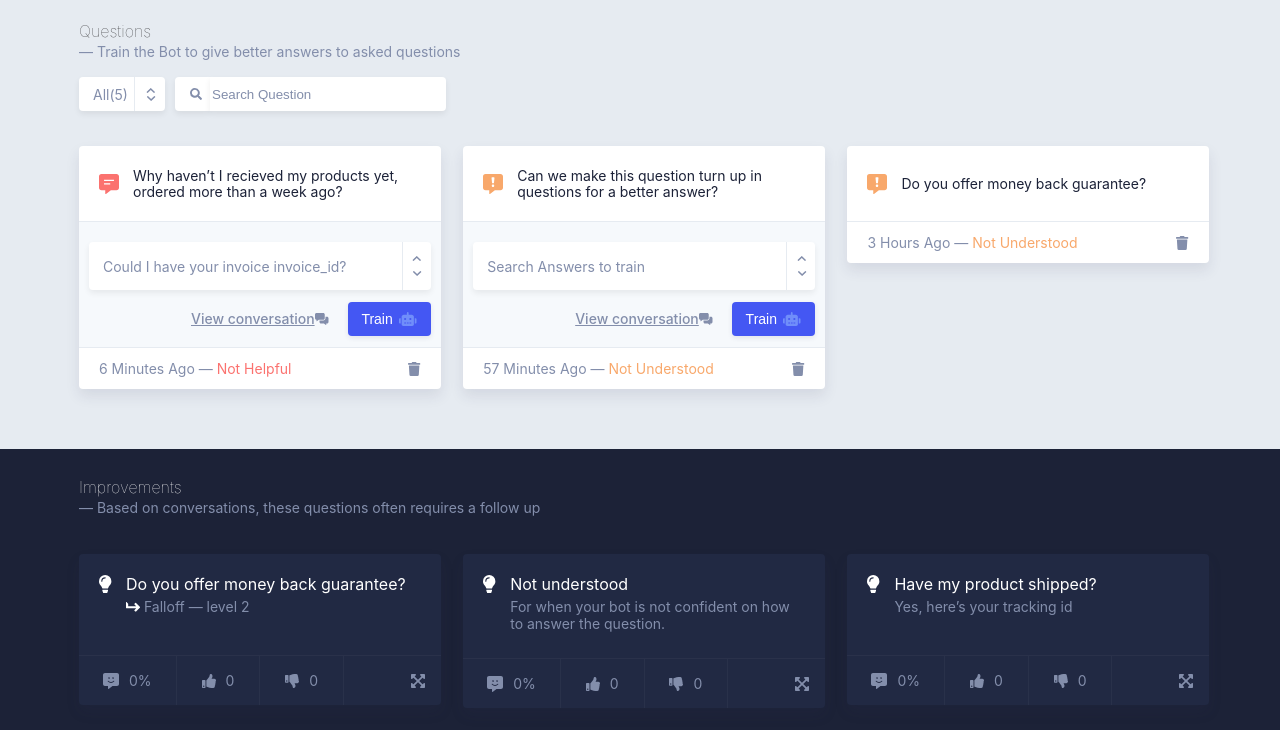
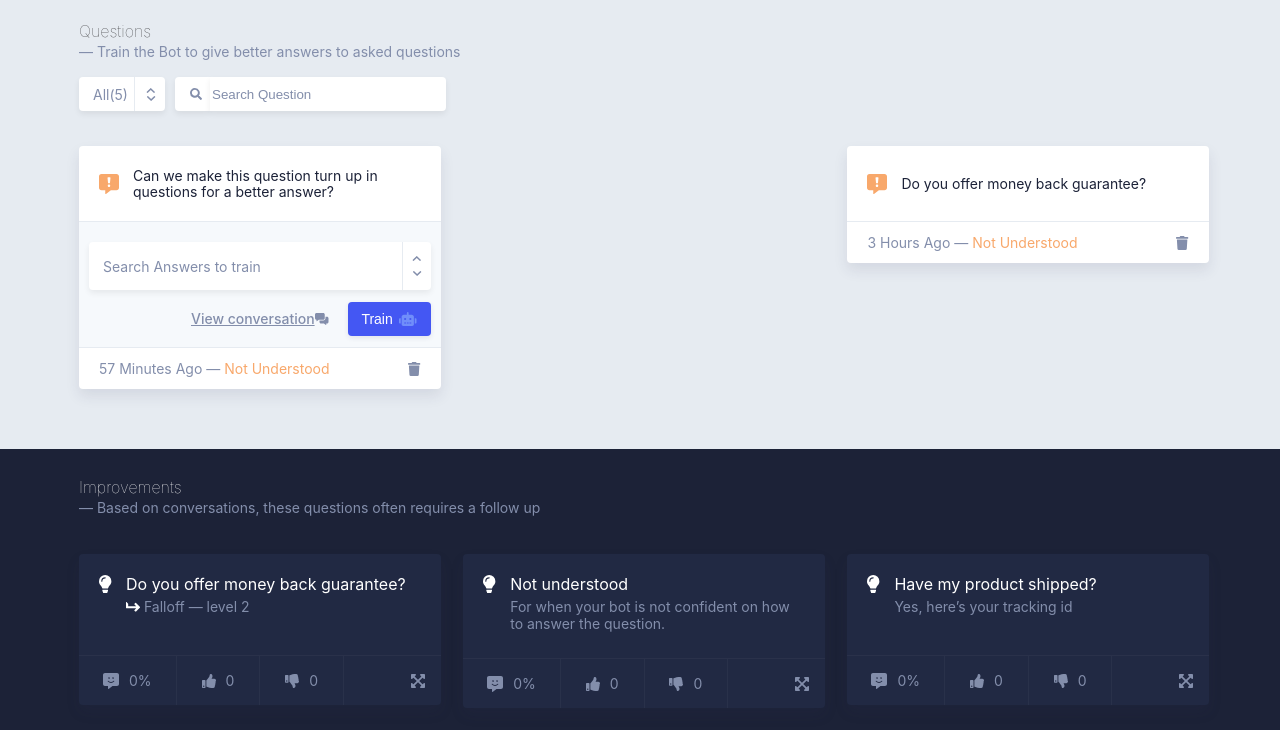
Before and after one commit to cleritus/testbot-dashboard, a plain HTML site: page index.html in a window 1280 px wide. Both pictures are taken after a click on the picture 414 px from the left and 428 px from the top of the page. Shown: the part 60-790 px from the top of the page. Drawn offline with nearby package versions, Linux system fonts and the light colour scheme; files that its build step writes are made by us from their sources; a web font is replaced by a local one.

Commit message:
bin handler

```diff
--- a/index.html
+++ b/index.html
@@ -86,7 +86,7 @@
 				</div>
 
 				<div class="section__body">
-					<div class="section__box">
+					<div id="section1-box1" class="section__box">
 
 						<div class="section__row section__row-head">
 							<div class="section__row-question">
@@ -122,11 +122,11 @@
 
 						<div class="section__row section__row-foot">
 							<span>6 Minutes Ago — <span class="red">Not Helpful</span></span>
-							<img class="bin" src="/images/icons/section/trash.svg" alt="bin">
+							<img class="bin" data-bin="section1-box1" src="/images/icons/section/trash.svg" alt="bin">
 						</div>
 					</div>
 
-					<div class="section__box">
+					<div id="section1-box2" class="section__box">
 						<div class="section__row section__row-head">
 							<div class="section__row-question">
 								<img src="/images/icons/section/comment-alt-exclamation.svg" alt="">
@@ -161,11 +161,11 @@
 
 						<div class="section__row section__row-foot">
 							<span>57 Minutes Ago — <span class="orange">Not Understood</span></span>
-							<img class="bin" src="/images/icons/section/trash.svg" alt="bin">
+							<img class="bin" data-bin="section1-box2" src="/images/icons/section/trash.svg" alt="bin">
 						</div>
 					</div>
 
-					<div class="section__box">
+					<div id="section1-box3" class="section__box">
 						<div class="section__row section__row-head">
 							<div class="section__row-question">
 								<img src="/images/icons/section/comment-alt-exclamation.svg" alt="">
@@ -175,7 +175,7 @@
 
 						<div class="section__row section__row-foot">
 							<span>3 Hours Ago —<span class="orange"> Not Understood</span></span>
-							<img class="bin" src="/images/icons/section/trash.svg" alt="bin">
+							<img class="bin" data-bin="section1-box3" src="/images/icons/section/trash.svg" alt="bin">
 						</div>
 					</div>
 				</div>
--- a/js/main.js
+++ b/js/main.js
@@ -9,11 +9,14 @@ const upCounter = [...document.querySelectorAll('.up-counter')];
 const thumbsDown = [...document.querySelectorAll('.thumb-down')];
 const downCounter = [...document.querySelectorAll('.down-counter')];
 
+const bin = document.querySelectorAll('.bin');
+
 let number = 0;
+
+// Change numbers in input
 
 function handleArrowUp() {
 
-  // Increase number in input
   if (this.dataset.arrow === inputNumber.id && number < 6) {
     number++;
   } else return;
@@ -25,7 +28,6 @@ function handleArrowUp() {
 
 function handleArrowDown() {
 
-  // Decrease number in input
   if (this.dataset.arrow === inputNumber.id && number > 0) {
     number--;
   } else return;
@@ -33,6 +35,15 @@ function handleArrowDown() {
   inputNumber.textContent = number;
 };
 
+// Close box - bin icon
+
+function closeBox() {
+
+  document.getElementById(this.dataset.bin).style.display = 'none';
+}
+
+
+// SECTION 2 THUMBS UP / DOWN
 
 class Box {
   constructor(idUp, idDown) {
@@ -172,6 +183,10 @@ inputArrow.forEach(arrow => arrow.addEventListener('mouseup', function () {
 
 }));
 
+// Bin handler
+
+bin.forEach(item => item.addEventListener('click', closeBox));
+
 // Thumbs up/down handler
 
 thumbsUp.forEach(item => item.addEventListener('click', thumbUp));
```
